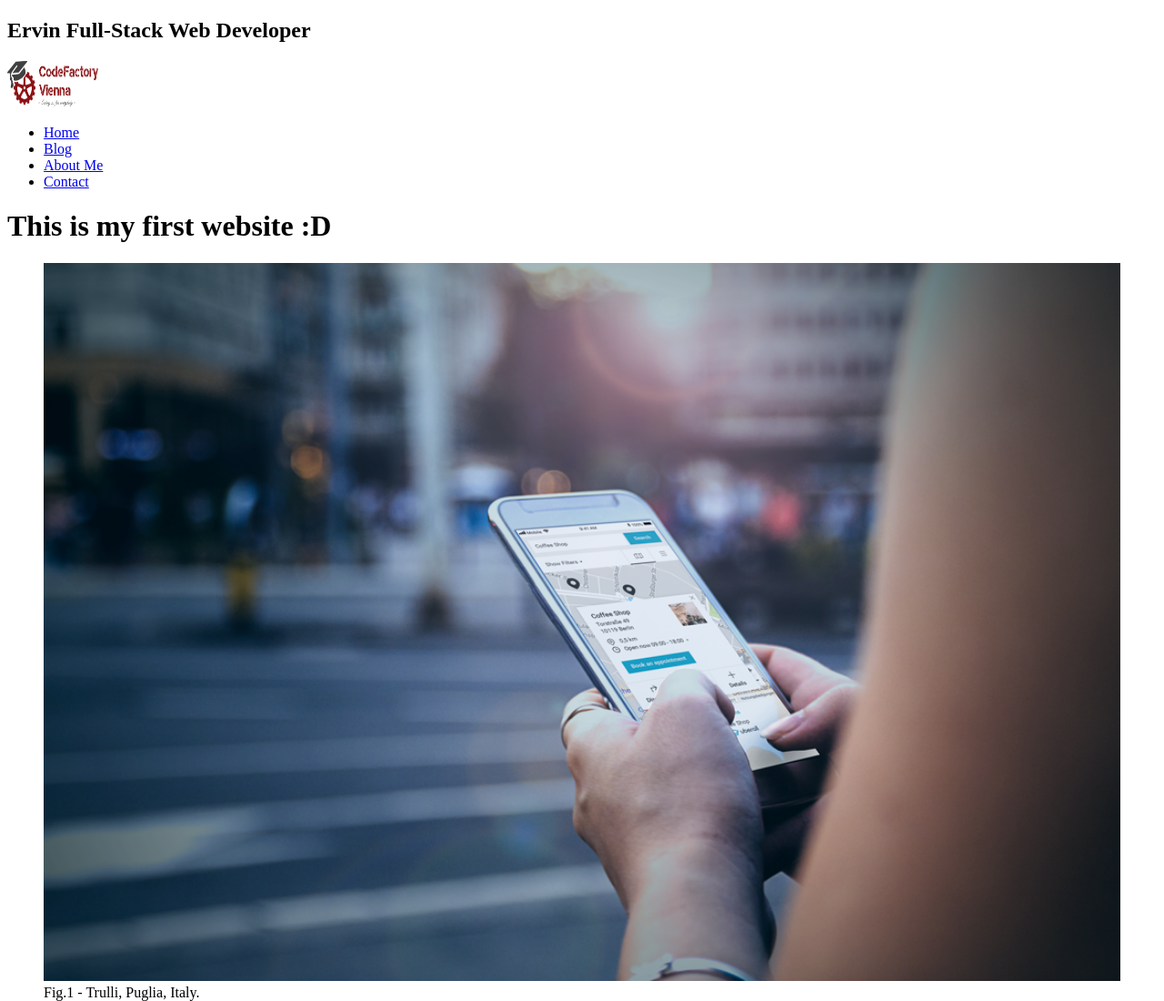
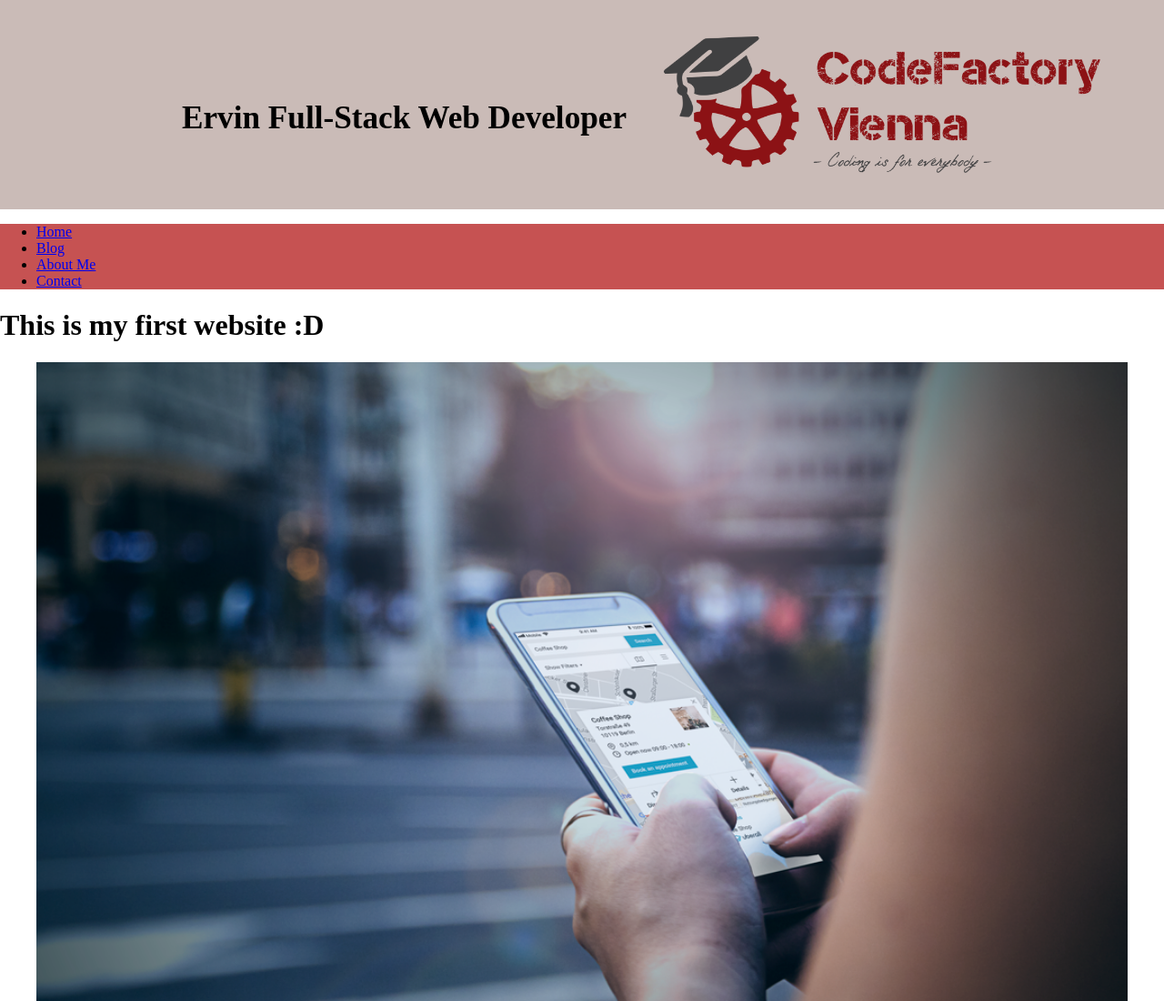
Before and after one commit to new-ea/CFLMS-Ervin-CodeReview-01, a plain HTML site: page index.html in a window 1280 px wide. Shown: the top 1100 px of the page at 91% size. Drawn offline with Linux system fonts and the light colour scheme.

Commit message:
styling of logo and header

```diff
--- a/index.html
+++ b/index.html
@@ -3,13 +3,14 @@
 <head>
     <meta charset="UTF-8">
     <meta name="viewport" content="width=device-width, initial-scale=1.0">
-    <title>Document</title>
+    <title>My First Blog</title>
+    <link rel="stylesheet" href="style.css">
 </head>
 <body>
     <header>
-        <div>
+        <div class="logo_box">
             <h2>Ervin Full-Stack Web Developer</h2>
-            <img src="img/logo.png" alt="Logo Code Factory" width="100px" height="50px">
+            <img src="img/logo.png" alt="Logo Code Factory" width="480px" height="150px">
         </div>
         <nav>
             <ul>
--- /dev/null
+++ b/style.css
@@ -0,0 +1,30 @@
+/* reset body properties */
+body {
+    margin: 0;
+    padding: 0;
+}
+
+/* Style for the header logo and text */
+.logo_box {
+    background-color: #CABBB7;
+    position: relative;
+    height: 230px;
+}
+
+.logo_box > h2 {
+    margin-top: 0;
+    padding-top: 110px;
+    padding-left: 200px;
+    font-size: 2.2em;
+}
+
+.logo_box > img {
+    position: absolute;
+    top: 40px;
+    right: 70px;
+}
+
+/* Navbar Style */
+nav {
+    background-color: #C65252;
+}
```
